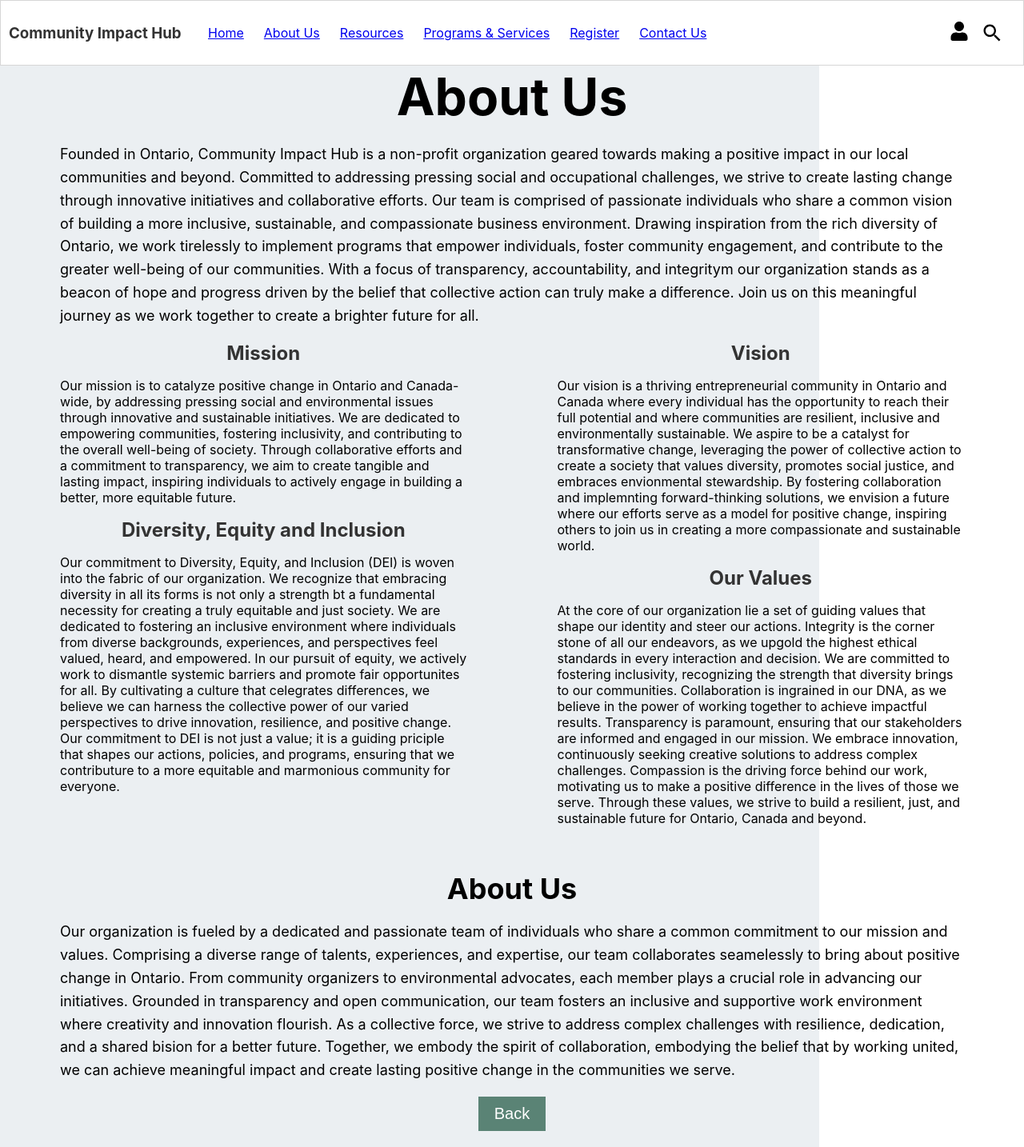
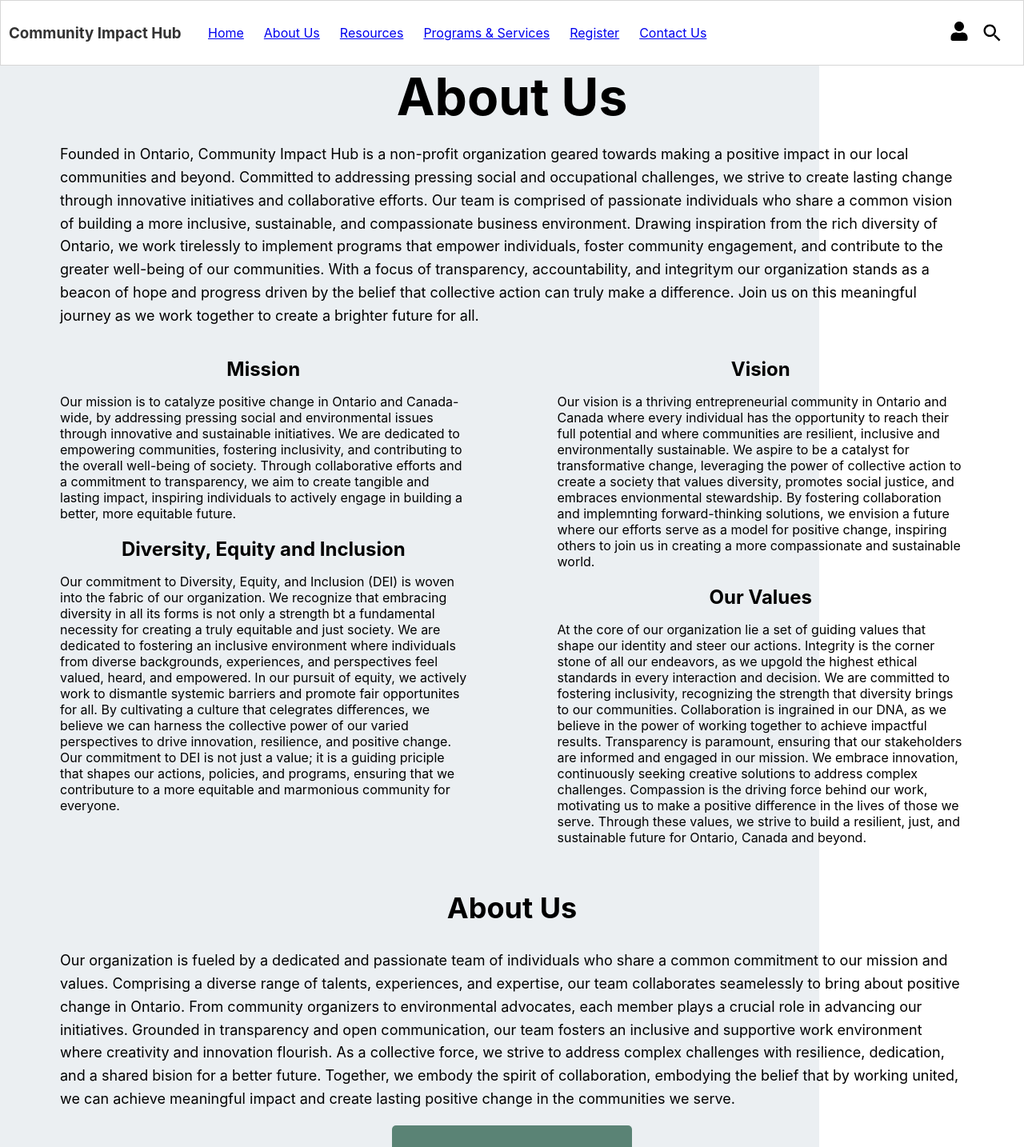
Before and after one commit to venuraperera99/Community-Impact-Hub, a React (Create React App) app: page /about in a window 1280 px wide. Shown: the top 1434 px of the page at 80% size. Built offline with nearby package versions, Linux system fonts and the light colour scheme.

Commit message:
Created Contact page

```diff
--- a/src/App.js
+++ b/src/App.js
@@ -5,6 +5,7 @@ import Footer from './components/footer/Footer';
 import { Header } from './components/header/Header';
 import Home from './pages/home/Home';
 import About from './pages/about/About';
+import Contact from './pages/contact/Contact';
 
 function App() {
   return (
@@ -13,6 +14,7 @@ function App() {
       <Routes>
         <Route path="/about" element={<About />} />
         <Route path="/" element={<Home />} />
+        <Route path="/contact" element={<Contact/>}/>
       </Routes>
       <Footer />
     </div>
--- a/src/pages/about/About.css
+++ b/src/pages/about/About.css
@@ -33,7 +33,7 @@
     text-align: left;
   }
 
-  .column h3 {
+  .column h2 {
     font-size: 24px;
     margin-bottom: 10px;
     text-align: center;
@@ -45,7 +45,6 @@
 
   .additional-content h2 {
     font-size: 36px;
-    margin-bottom: 10px;
   }
 
   .additional-content p {
@@ -55,13 +54,15 @@
   }
 
   .big-button {
-    font-size: 20px;
-    padding: 10px 20px;
+    padding: 20px 50px; /* Adjust padding as needed */
+    font-size: 48px; /* Adjust font size as needed */
+    background-color: #5a8375;
+    color: #fff;
     border: none;
-    background-color: #5a8375; /* Change the background color */
-    color: white;
     cursor: pointer;
     transition: background-color 0.3s;
+    border-radius: 5px; /* Round the button edges */
+    width: 300px; /* Set a fixed width for the buttons */
   }
 
   .big-button:hover {
--- a/src/pages/about/About.js
+++ b/src/pages/about/About.js
@@ -20,13 +20,13 @@ const About = () => {
         </p>
         <div className="columns">
           <div className="column">
-            <h3>Mission</h3>
+            <h2>Mission</h2>
             <p>Our mission is to catalyze positive change in Ontario and Canada-wide, by addressing pressing social and environmental
               issues through innovative and sustainable initiatives. We are dedicated to empowering communities, fostering inclusivity,
               and contributing to the overall well-being of society. Through collaborative efforts and a commitment to transparency,
               we aim to create tangible and lasting impact, inspiring individuals to actively engage in building a better,
               more equitable future.</p>
-            <h3>Diversity, Equity and Inclusion</h3>
+            <h2>Diversity, Equity and Inclusion</h2>
             <p> Our commitment to Diversity, Equity, and Inclusion (DEI) is woven into the fabric of our organization.
               We recognize that embracing diversity in all its forms is not only a strength bt a fundamental necessity for
               creating a truly equitable and just society. We are dedicated to fostering an inclusive environment where
@@ -38,14 +38,14 @@ const About = () => {
               more equitable and marmonious community for everyone.</p>
           </div>
           <div className="column">
-            <h3>Vision</h3>
+            <h2>Vision</h2>
             <p>Our vision is a thriving entrepreneurial community in Ontario and Canada where every individual has the opportunity
               to reach their full potential and where communities are resilient, inclusive and environmentally sustainable.
               We aspire to be a catalyst for transformative change, leveraging the power of collective action to create a society
               that values diversity, promotes social justice, and embraces envionmental stewardship. By fostering collaboration and
               implemnting forward-thinking solutions, we envision a future where our efforts serve as a model for positive change,
               inspiring others to join us in creating a more compassionate and sustainable world.</p>
-            <h3>Our Values</h3>
+            <h2>Our Values</h2>
             <p>At the core of our organization lie a set of guiding values that shape our identity and steer our actions.
               Integrity is the corner stone of all our endeavors, as we upgold the highest ethical standards in every interaction
               and decision. We are committed to fostering inclusivity, recognizing the strength that diversity brings to our
--- /dev/null
+++ b/src/pages/contact/Contact.css
@@ -0,0 +1,4 @@
+.outer-container {
+    background: linear-gradient(to left, #ffffff 20%, #ebeff2 20%);
+    margin-top: -53px; /* Height of the header to align with its bottom */
+  }
--- /dev/null
+++ b/src/pages/contact/Contact.js
@@ -0,0 +1,13 @@
+// About.js
+import React from 'react';
+import './Contact.css'; // Import the CSS file for styling
+
+const Contact = () => {
+  return (
+    <div className='outer-container'>
+      <p>Hello</p>
+    </div>
+  );
+}
+
+export default Contact;
```
